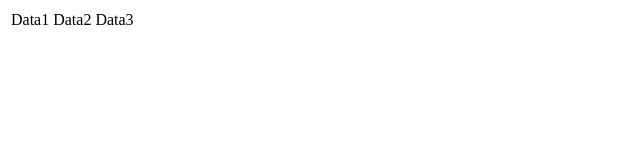
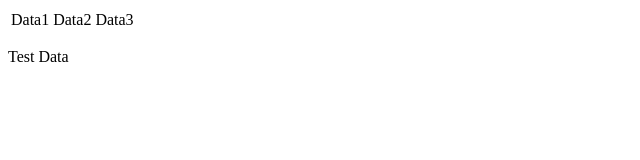
Before and after one commit to MalikSatya/gitProject, a plain HTML site: page index.html in a window 1280 px wide. Shown: the full height of the page, 0-640 px from the left. Drawn offline with Linux system fonts and the light colour scheme.

Commit message:
Added paragraph

```diff
--- a/index.html
+++ b/index.html
@@ -16,5 +16,6 @@
         </tr>
     </table>
 </body>
+<p>Test Data</p>
 
 </html>
```
